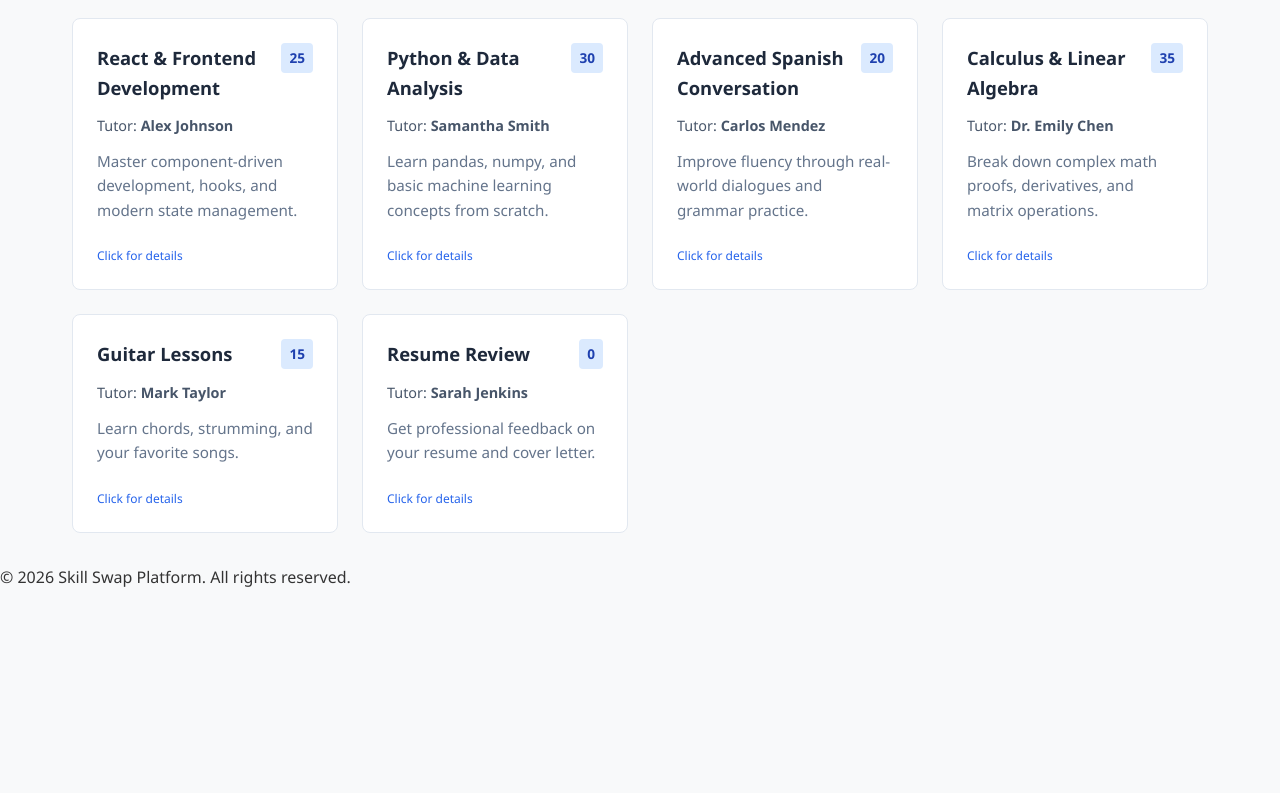
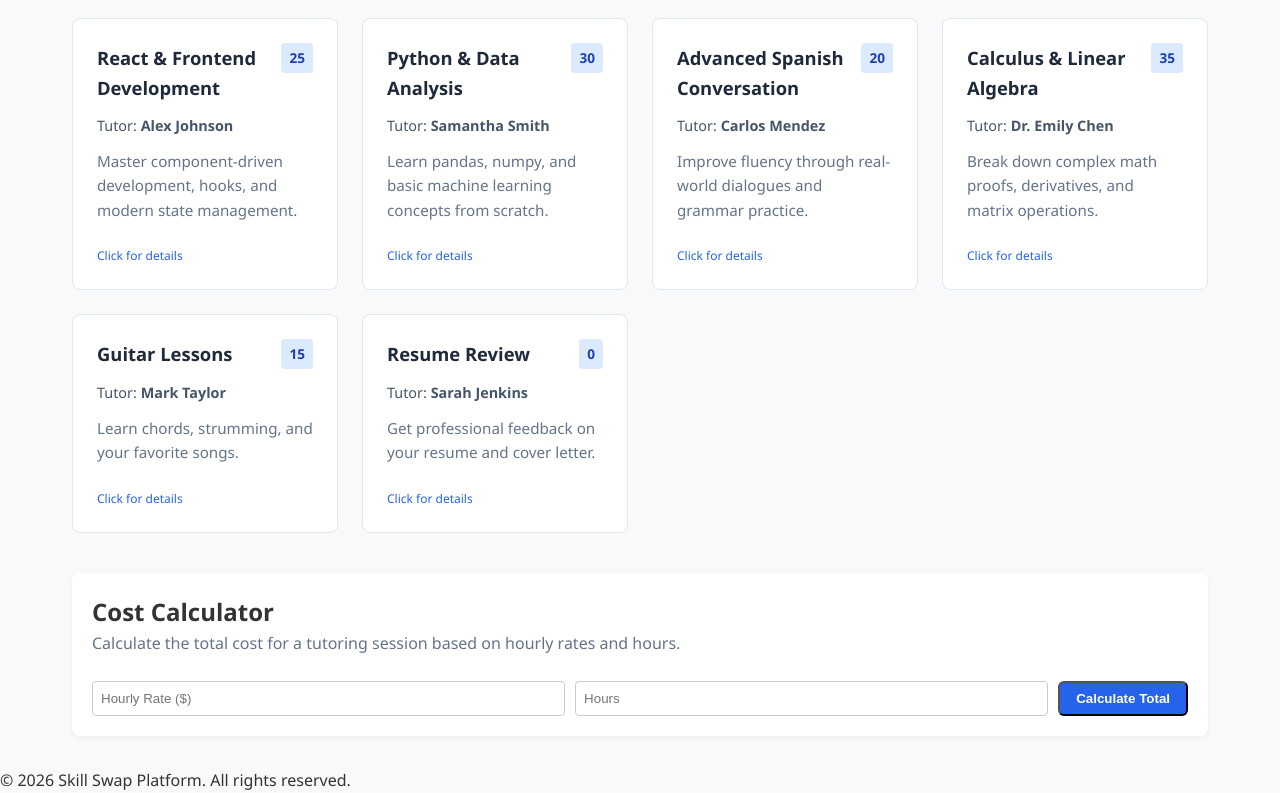
Before and after one commit to Frasse007/skillswap-rasmus-unit8, a React (Vite) app: page / in a window 1280 px wide. Shown: the part 615-1408 px from the top of the page. Before the commit the page ends 1206 px from the top, so only its background shows below. Built offline with nearby package versions, Linux system fonts and the light colour scheme.

Commit message:
Fix syntax across project to handle ES modules and add UI integration for calculateTotalCost function with comprehensive styling

```diff
--- a/package.json
+++ b/package.json
@@ -7,7 +7,7 @@
     "dev": "vite",
     "build": "vite build",
     "preview": "vite preview",
-    "test": "jest"
+    "test": "node --experimental-vm-modules node_modules/jest/bin/jest.js"
   },
   "dependencies": {
     "react": "^18.2.0",
--- a/skillswap-functions.js
+++ b/skillswap-functions.js
@@ -1,15 +1,10 @@
-function filterSkillsByCategory(skills, category) {
+export function filterSkillsByCategory(skills, category) {
     if (category === 'All') {
         return skills;
     }
     return skills.filter(skill => skill.category === category);
 }
 
-function calculateTotalCost(hourlyRate, hours) {
+export function calculateTotalCost(hourlyRate, hours) {
     return hourlyRate * hours;
 }
-
-module.exports = {
-    filterSkillsByCategory,
-    calculateTotalCost
-}
--- a/src/App.css
+++ b/src/App.css
@@ -233,3 +233,39 @@ body {
   background: #007bff;
   color: #fff;
 }
+
+/* Cost Calculator Section */
+.calculator-section {
+  margin-top: 40px;
+  background: #fff;
+  padding: 20px;
+  border-radius: 8px;
+  box-shadow: 0 2px 5px rgba(0, 0, 0, 0.05);
+}
+
+.calculator-section .input-group {
+  display: flex;
+  gap: 10px;
+  flex-wrap: wrap;
+  margin-top: 15px;
+}
+
+.calc-input {
+  padding: 8px;
+  border-radius: 4px;
+  border: 1px solid #ccc;
+  flex: 1;
+  min-width: 150px;
+}
+
+.calc-btn {
+  padding: 8px 16px;
+  cursor: pointer;
+}
+
+.calc-result {
+  margin-top: 15px;
+  font-weight: bold;
+  font-size: 1.1rem;
+  color: #28a745;
+}
--- a/src/App.jsx
+++ b/src/App.jsx
@@ -1,5 +1,5 @@
 import React, { useState } from 'react';
-const { filterSkillsByCategory } = require('../skillswap-functions');
+import { filterSkillsByCategory, calculateTotalCost } from '../skillswap-functions';
 import './App.css';
 
 // Body content created in collaboration with AI chatbots
@@ -15,6 +15,17 @@ function App() {
 
   const [selectedCategory, setSelectedCategory] = useState('All');
   const filteredSkills = filterSkillsByCategory(skills, selectedCategory);
+
+  // Calculator State
+  const [calcRate, setCalcRate] = useState('');
+  const [calcHours, setCalcHours] = useState('');
+  const [totalCost, setTotalCost] = useState(null);
+
+  const handleCalculate = () => {
+    const rateNum = parseFloat(calcRate) || 0; // Fallback to 0 if no input value
+    const hoursNum = parseFloat(calcHours) || 0; // Fallback to 0 if no input value
+    setTotalCost(calculateTotalCost(rateNum, hoursNum));
+  };
 
   // Function to toggle card expansion on click
   const toggleCard = (id) => {
@@ -99,6 +110,40 @@ function App() {
             )}
           </div>
         </section>
+
+        {/* Cost Calculator Section */}
+        <section id="calculator" className="calculator-section">
+          <h2>Cost Calculator</h2>
+          <p className="section-subtitle">Calculate the total cost for a tutoring session based on hourly rates and hours.</p>
+          <div className="input-group">
+            <input
+              className="calc-input"
+              type="number"
+              placeholder="Hourly Rate ($)"
+              value={calcRate}
+              onChange={(e) => setCalcRate(e.target.value)}
+            />
+            <input
+              className="calc-input"
+              type="number"
+              placeholder="Hours"
+              step="0.1"
+              value={calcHours}
+              onChange={(e) => setCalcHours(e.target.value)}
+            />
+            <button
+              className="btn-primary calc-btn"
+              onClick={handleCalculate}
+            >
+              Calculate Total
+            </button>
+          </div>
+          {totalCost !== null && (
+            <p className="calc-result">
+              Total Cost: ${totalCost.toFixed(2)}
+            </p>
+          )}
+        </section>
       </main>
 
       {/* Footer containing placeholder footer content */}
```
Also changed, not shown: 1 other file (tests, documents, lock files or other folders).
